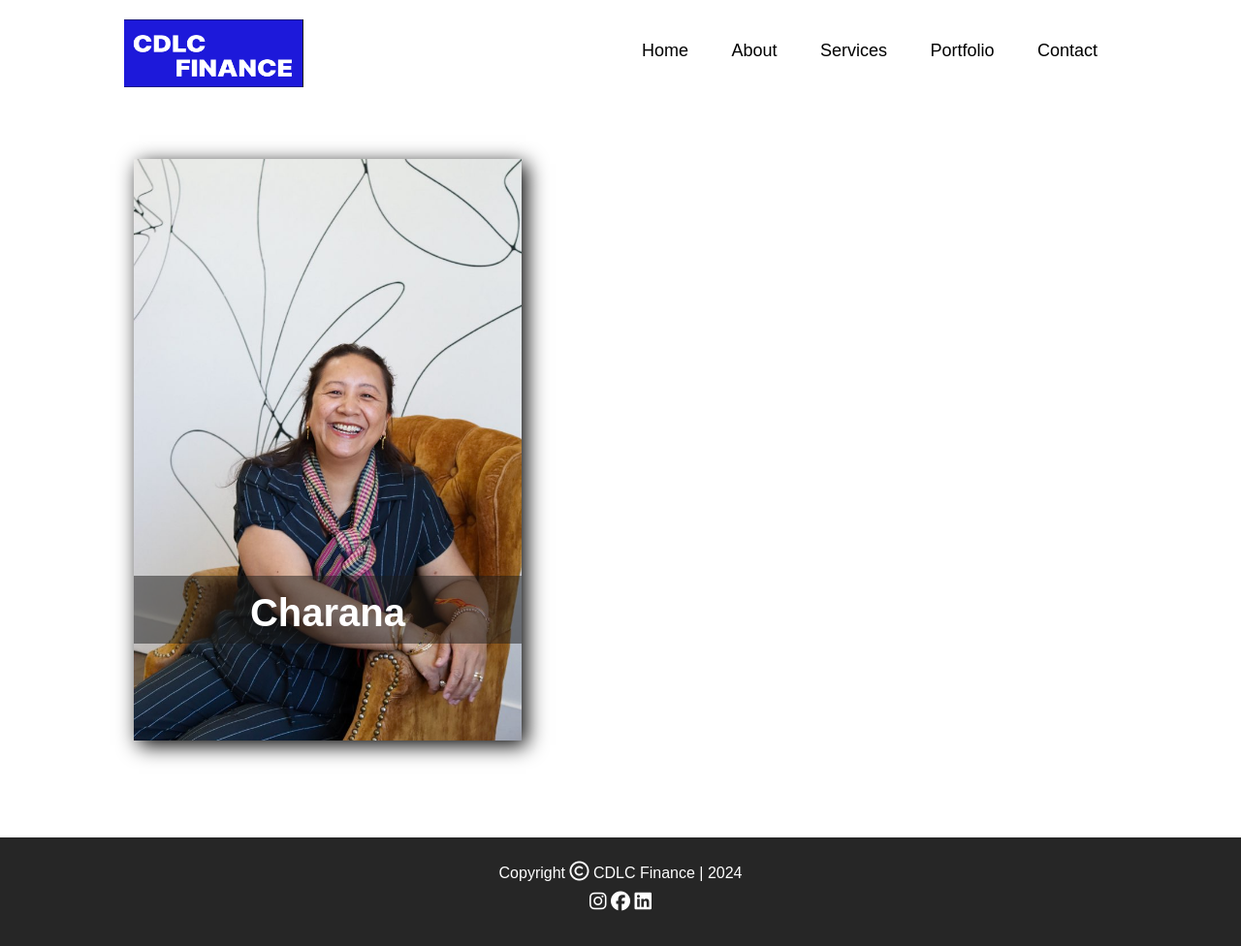
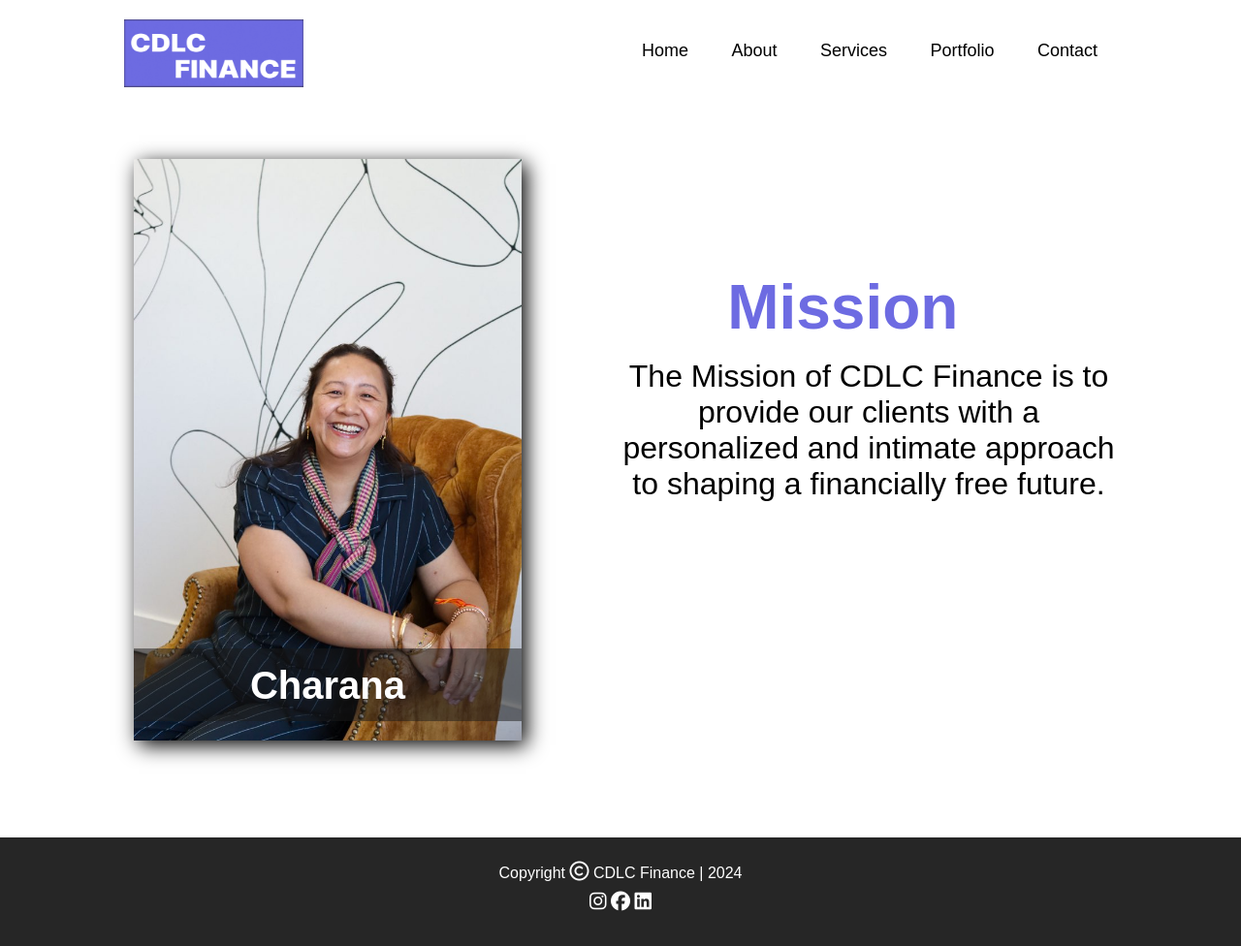
Before and after one commit to omaroaalj/client-project-money-team, a Django app: page / in a window 1280 px wide. Shown: the whole page at 97% size. Run offline with Django 5.2, Linux system fonts and the light colour scheme; some libraries are stand-ins or nearby versions.

Commit message:
updating landing page again

```diff
--- a/financeWebApp/financeWebsite/static/financeWebsite/landing.css
+++ b/financeWebApp/financeWebsite/static/financeWebsite/landing.css
@@ -11,11 +11,31 @@ html {
 
 body {
     background: #fff;
-
     height: 100vh;
 }
 
+.mission {
+    position: absolute;
+    top: 20vh;
+    right: 5vw;
+    display: flex;
+}
 
+.mission p {
+    text-align: center;
+    width: 50vw;
+    padding: 50px;
+    font-size: 2em;
+    margin-top: 20vh;
+}
+
+.mission h1 {
+    position: absolute;
+    color: #6D6BE2;
+    right: 17vw;
+    margin-top: 15vh;
+    font-size: 4em;
+}
 
 .container {
     padding: 10px 10%;
@@ -47,11 +67,10 @@ nav ul li a {
 }
 
 nav ul li a::after {
-
     content: '';
     width: 0;
     height: 3px;
-    background: blue;
+    background: #6D6BE2;
     position: absolute;
     left: 0;
     bottom: -6px;
@@ -59,9 +78,7 @@ nav ul li a::after {
 }
 
 nav ul li a:hover::after {
-
     width: 100%;
-
 }
 
 .contain {
@@ -83,12 +100,12 @@ nav ul li a:hover::after {
 }
 
 .intro {
-    height: 70px;
+    height: 75px;
     width: 400px;
     padding: 6px;
     box-sizing: border-box;
     position: absolute;
-    bottom: 136px;
+    bottom: 56px;
     background: rgb(27, 27, 27, .5);
     color: white;
     transition: .5s;
@@ -117,7 +134,7 @@ span {
 
 .card:hover .intro {
     height: 220px;
-    bottom: 135px;
+    bottom: 55px;
     background: rgb(27, 27, 27, .5)
 }
 
--- a/financeWebApp/financeWebsite/templates/financeWebsite/landingPage.html
+++ b/financeWebApp/financeWebsite/templates/financeWebsite/landingPage.html
@@ -17,7 +17,7 @@
     <div class="container">
     <nav>
         <div class="logo">
-            <img src = "{% static 'financeWebsite/images/logo1.png' %}" width = "185px" height = "70px" alt = "logo">
+            <img src = "{% static 'financeWebsite/images/logo4.jpeg' %}" width = "185px" height = "70px" alt = "logo">
         </div>
         <ul id = "sidemenu">
             <li> <a href = "{% url 'financeWebsite:index' %}"> Home </a></li>
@@ -43,6 +43,13 @@
         </div>
     </div>
 </div>
+
+<div class = "mission">
+    <h1> Mission </h1>
+    <p> The Mission of CDLC Finance is to provide our clients with a personalized and intimate
+        approach to shaping a financially free future. </p>
+
+</div>
             <div class="copyright">
             <p> Copyright <i class="fa-regular fa-copyright"></i> CDLC Finance | 2024 </p>
                 <div class = "social-icons">
@@ -51,5 +58,6 @@
                     <a href = ""> <i class="fa-brands fa-linkedin"></i></a>
                 </div>
             </div>
+
 </body>
 </html>
```
Also changed, not shown: financeWebApp/financeWebsite/static/financeWebsite/images/logo.svg (added), financeWebApp/financeWebsite/static/financeWebsite/images/logo3.jpeg (added), financeWebApp/financeWebsite/static/financeWebsite/images/logo4.jpeg (added).
